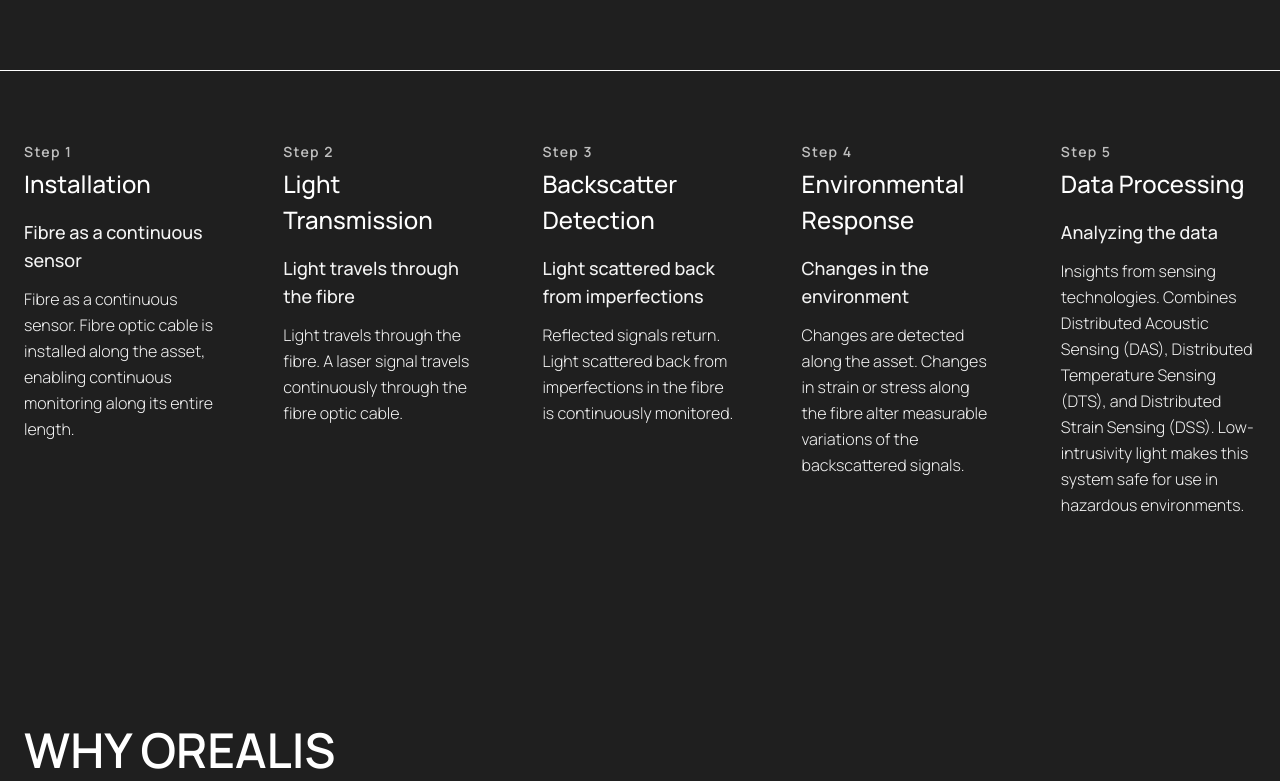
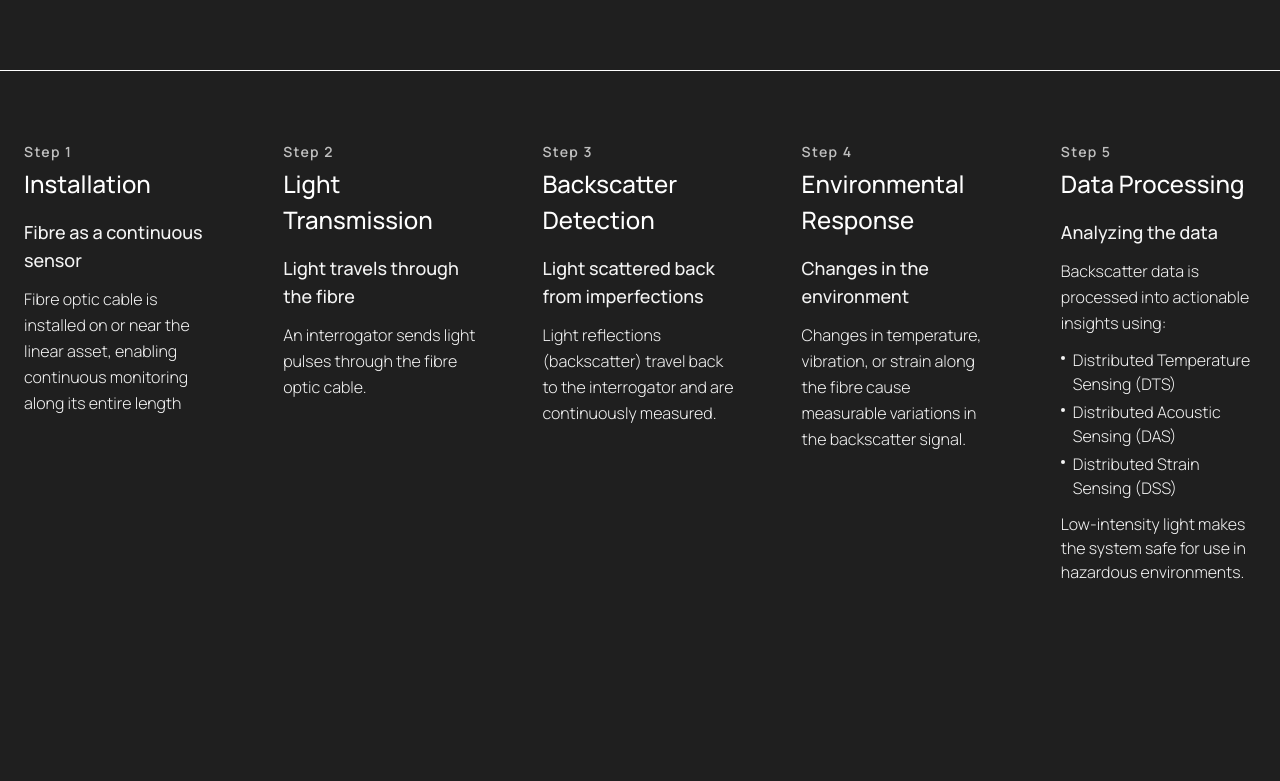
Before and after one commit to Caitlin02ar/orealis-website, a Next.js app: page / in a window 1280 px wide. Shown: the part 3609-4390 px from the top of the page. Built offline with nearby package versions, Linux system fonts and the light colour scheme.

Commit message:
text added

```diff
--- a/components/OurSolutions.tsx
+++ b/components/OurSolutions.tsx
@@ -7,14 +7,24 @@ import { ScrollTrigger } from "gsap/ScrollTrigger";
 
 gsap.registerPlugin(ScrollTrigger);
 
-const STEPS = [
+type Step = {
+  step: number;
+  title: string;
+  icon: string;
+  subtitle: string;
+  description: string;
+  bullets?: string[];
+  footer?: string;
+};
+
+const STEPS: Step[] = [
   {
     step: 1,
     title: "Installation",
     icon: "/photos/solutions-1.png",
     subtitle: "Fibre as a continuous sensor",
     description:
-      "Fibre as a continuous sensor. Fibre optic cable is installed along the asset, enabling continuous monitoring along its entire length.",
+      "Fibre optic cable is installed on or near the linear asset, enabling continuous monitoring along its entire length",
   },
   {
     step: 2,
@@ -22,7 +32,7 @@ const STEPS = [
     icon: "/photos/solutions-2.png",
     subtitle: "Light travels through the fibre",
     description:
-      "Light travels through the fibre. A laser signal travels continuously through the fibre optic cable.",
+      "An interrogator sends light pulses through the fibre optic cable.",
   },
   {
     step: 3,
@@ -30,7 +40,7 @@ const STEPS = [
     icon: "/photos/solutions-3.png",
     subtitle: "Light scattered back from imperfections",
     description:
-      "Reflected signals return. Light scattered back from imperfections in the fibre is continuously monitored.",
+      "Light reflections (backscatter) travel back to the interrogator and are continuously measured.",
   },
   {
     step: 4,
@@ -38,15 +48,20 @@ const STEPS = [
     icon: "/photos/solutions-4.png",
     subtitle: "Changes in the environment",
     description:
-      "Changes are detected along the asset. Changes in strain or stress along the fibre alter measurable variations of the backscattered signals.",
+      "Changes in temperature, vibration, or strain along the fibre cause measurable variations in the backscatter signal.",
   },
   {
     step: 5,
     title: "Data Processing",
     icon: "/photos/solutions-5.png",
     subtitle: "Analyzing the data",
-    description:
-      "Insights from sensing technologies. Combines Distributed Acoustic Sensing (DAS), Distributed Temperature Sensing (DTS), and Distributed Strain Sensing (DSS). Low-intrusivity light makes this system safe for use in hazardous environments.",
+    description: "Backscatter data is processed into actionable insights using:",
+    bullets: [
+      "Distributed Temperature Sensing (DTS)",
+      "Distributed Acoustic Sensing (DAS)",
+      "Distributed Strain Sensing (DSS)",
+    ],
+    footer: "Low-intensity light makes the system safe for use in hazardous environments.",
   },
 ];
 
@@ -62,7 +77,6 @@ export default function OurSolutions() {
       const isMobile = window.innerWidth < 768;
 
       if (isMobile) {
-        // Mobile: tiap row muncul sendiri saat scroll
         gsap.set(mobileRowRefs.current, { opacity: 0, y: 32 });
 
         mobileRowRefs.current.forEach((row) => {
@@ -79,7 +93,6 @@ export default function OurSolutions() {
           });
         });
       } else {
-        // Desktop: line progress + icon/content stagger
         const totalSteps = STEPS.length;
 
         gsap.set(lineRef.current, { scaleX: 0, transformOrigin: "left center" });
@@ -122,7 +135,8 @@ export default function OurSolutions() {
   }, []);
 
   return (
-<section id="solutions" ref={sectionRef} className="bg-[var(--color-dark-gray)] pt-10 pb-24 md:py-24 px-6">      <div className="max-w-7xl mx-auto">
+    <section id="solutions" ref={sectionRef} className="bg-[var(--color-dark-gray)] pt-10 pb-24 md:py-24 px-6">
+      <div className="max-w-7xl mx-auto">
         <div className="mb-4">
           <h2 className="text-white text-3xl md:text-5xl font-semibold mb-3">
             OUR SOLUTIONS
@@ -137,11 +151,10 @@ export default function OurSolutions() {
           {STEPS.map((s, i) => (
             <div
               key={s.step}
-               id={s.title.toLowerCase().replace(/\s+/g, "-")}
+              id={s.title.toLowerCase().replace(/\s+/g, "-")}
               ref={(el) => { mobileRowRefs.current[i] = el; }}
               className="scroll-mt-32 flex items-start gap-8"
             >
-              {/* Icon kiri */}
               <div className="flex-shrink-0">
                 <Image
                   src={s.icon}
@@ -152,7 +165,6 @@ export default function OurSolutions() {
                 />
               </div>
 
-              {/* Content kanan */}
               <div className="flex flex-col gap-1">
                 <p className="text-[#BFBFBF] text-xs font-semibold tracking-widest">
                   Step {s.step}
@@ -164,6 +176,19 @@ export default function OurSolutions() {
                 <p className="text-[var(--color-light)] text-sm leading-relaxed font-light mt-1">
                   {s.description}
                 </p>
+                {s.bullets && (
+                  <>
+                    <ul className="mt-1 flex flex-col gap-1">
+                      {s.bullets.map((b) => (
+                        <li key={b} className="text-[var(--color-light)] text-sm font-light flex items-start gap-2">
+                          <span className="mt-2 w-1 h-1 rounded-full bg-[var(--color-light)] flex-shrink-0" />
+                          {b}
+                        </li>
+                      ))}
+                    </ul>
+                    <p className="text-[var(--color-light)] text-sm font-light mt-2">{s.footer}</p>
+                  </>
+                )}
               </div>
             </div>
           ))}
@@ -171,7 +196,6 @@ export default function OurSolutions() {
 
         {/* ── DESKTOP LAYOUT ── */}
         <div className="hidden md:block">
-          {/* Connector line + icons row */}
           <div className="relative flex items-center justify-between mb-12 mt-10 px-2">
             <div className="absolute top-1/2 left-0 right-0 h-px" />
           </div>
@@ -180,7 +204,7 @@ export default function OurSolutions() {
             {STEPS.map((s, i) => (
               <div
                 key={s.step}
-                 id={s.title.toLowerCase().replace(/\s+/g, "-")}
+                id={s.title.toLowerCase().replace(/\s+/g, "-")}
                 ref={(el) => { iconRefs.current[i] = el; }}
                 className="scroll-mt-32 relative z-10 flex flex-col items-center justify-center gap-2"
               >
@@ -223,6 +247,19 @@ export default function OurSolutions() {
                   <p className="text-[var(--color-light)] text-md leading-relaxed font-light max-w-xs">
                     {s.description}
                   </p>
+                  {s.bullets && (
+                    <>
+                      <ul className="flex flex-col gap-1">
+                        {s.bullets.map((b) => (
+                          <li key={b} className="text-[var(--color-light)] text-md font-light flex items-start gap-2">
+                            <span className="mt-2 w-1 h-1 rounded-full bg-[var(--color-light)] flex-shrink-0" />
+                            {b}
+                          </li>
+                        ))}
+                      </ul>
+                      <p className="text-[var(--color-light)] text-md font-light max-w-xs">{s.footer}</p>
+                    </>
+                  )}
                 </div>
               </div>
             ))}
```
